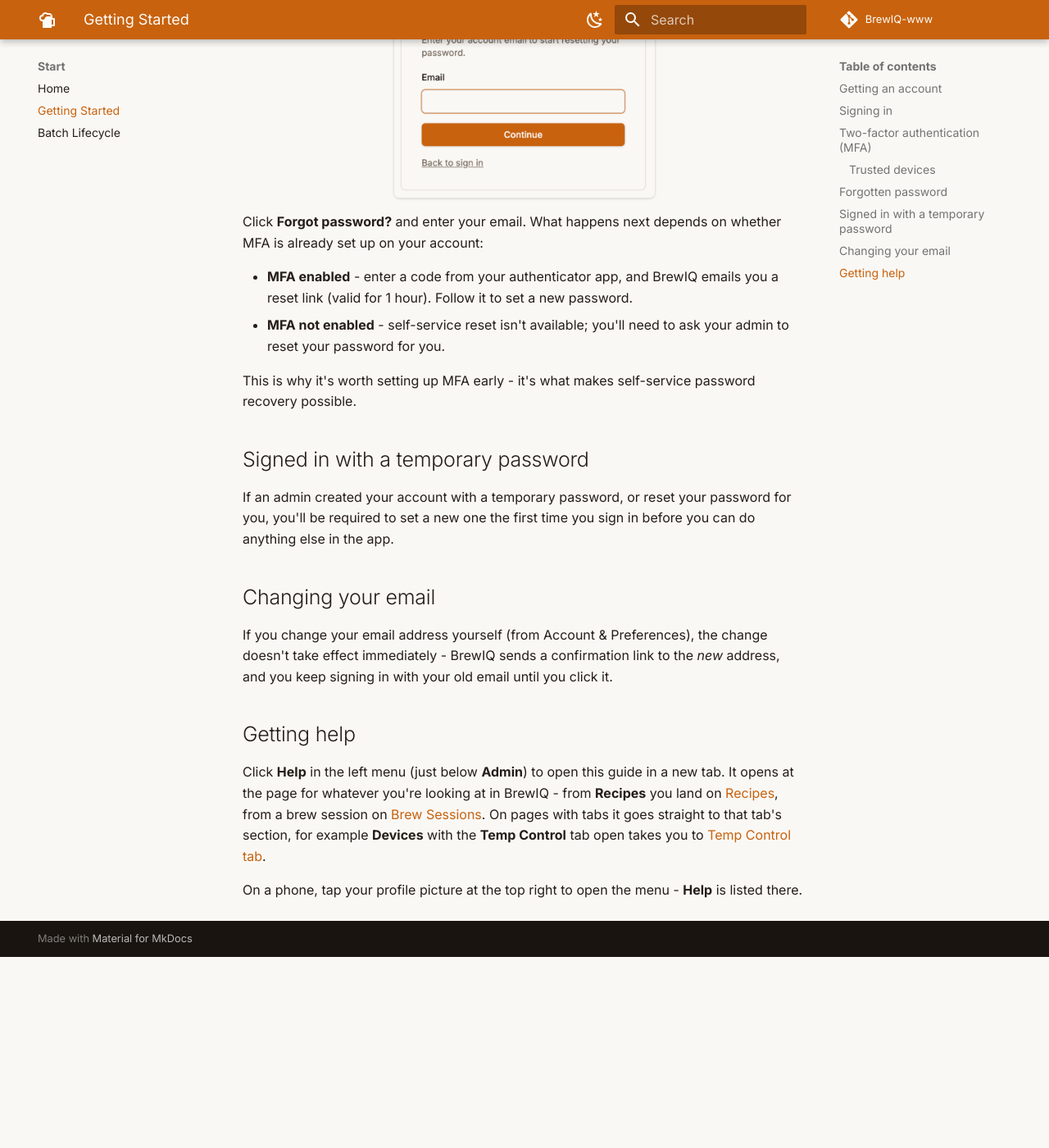
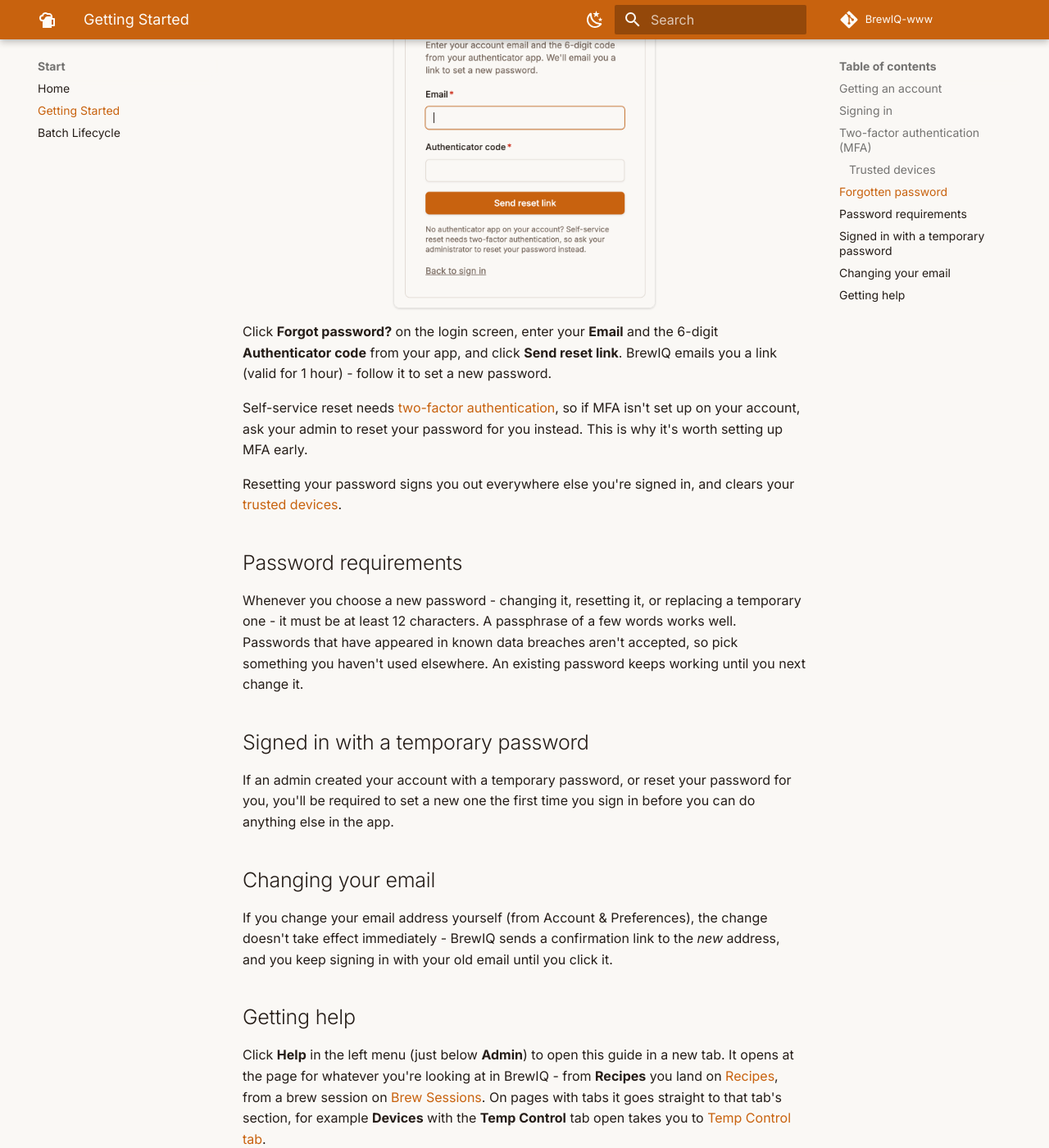
Before and after one commit to andymemo/BrewIQ-www, an MkDocs documentation site: the page built from docs-src/getting-started.md, in a window 1280 px wide and 1400 px high, scrolled down 3586 px. Shown: the whole window at 82% size. Built offline with MkDocs 1.6.1 and Material for MkDocs 9.7.7, drawn with Linux system fonts in a browser that asks for light colours; comment, search, counter and statistics services are not loaded; before the commit the page ends 4753 px from its top, so only the background shows below that.

Commit message:
Account security: single-step password reset, password requirements, signed-in sessions
Co-Authored-By: Claude Opus 5.5 <noreply@anthropic.com>

```diff
--- a/docs-src/getting-started.md
+++ b/docs-src/getting-started.md
@@ -58,14 +58,17 @@ BrewIQ also clears all your trusted devices automatically when you change or res
 
 ## Forgotten password
 
-![The Reset your password screen asking for an account email](images/password-reset.png){ width="320" }
+![The Reset your password screen asking for your email and the 6-digit code from your authenticator app](images/password-reset.png){ width="320" }
 
-Click **Forgot password?** and enter your email. What happens next depends on whether MFA is already set up on your account:
+Click **Forgot password?** on the login screen, enter your **Email** and the 6-digit **Authenticator code** from your app, and click **Send reset link**. BrewIQ emails you a link (valid for 1 hour) - follow it to set a new password.
 
-- **MFA enabled** - enter a code from your authenticator app, and BrewIQ emails you a reset link (valid for 1 hour). Follow it to set a new password.
-- **MFA not enabled** - self-service reset isn't available; you'll need to ask your admin to reset your password for you.
+Self-service reset needs [two-factor authentication](#two-factor-authentication-mfa), so if MFA isn't set up on your account, ask your admin to reset your password for you instead. This is why it's worth setting up MFA early.
 
-This is why it's worth setting up MFA early - it's what makes self-service password recovery possible.
+Resetting your password signs you out everywhere else you're signed in, and clears your [trusted devices](#trusted-devices).
+
+## Password requirements
+
+Whenever you choose a new password - changing it, resetting it, or replacing a temporary one - it must be at least 12 characters. A passphrase of a few words works well. Passwords that have appeared in known data breaches aren't accepted, so pick something you haven't used elsewhere. An existing password keeps working until you next change it.
 
 ## Signed in with a temporary password
 
```
Also changed, not shown: docs-src/account-preferences.md (+10 -1 lines), docs-src/images/account-signed-in-sessions.png (added), docs-src/images/password-reset.png.
